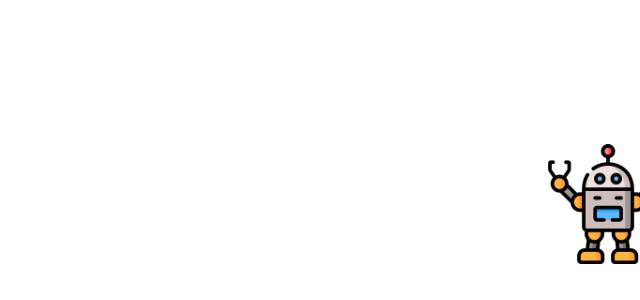
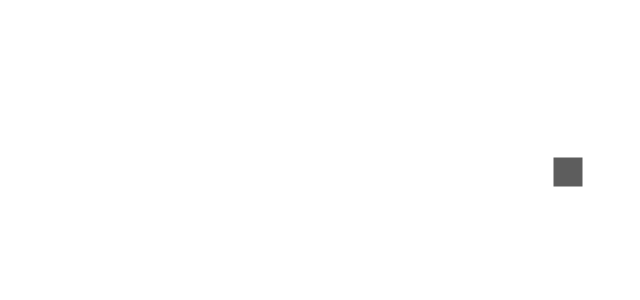
Before and after one commit to fatiimhh/ai-companion, a React (Vite) app: page / in a window 1280 px wide. Shown: the part 556-856 px from the top of the page, without its empty margins (640-1280 px from the left). Built offline with nearby package versions, Linux system fonts and the light colour scheme.

Commit message:
App.tsx changes

```diff
--- a/src/App.tsx
+++ b/src/App.tsx
@@ -1,8 +1,6 @@
 import { useState } from "react";
-
-import Character from "./components/Character/Character";
+import Character3D from "./components/Character3D/Character3D";
 import ChatBubble from "./components/ChatBubble/ChatBubble";
-
 import type { Emotion } from "./logic/doo/types";
 
 function App() {
@@ -33,10 +31,9 @@ function App() {
         />
       )}
 
-      <Character
-        emotion={emotion}
-        onClick={handleCharacterClick}
-      />
+      <div onClick={handleCharacterClick}>
+        <Character3D emotion={emotion} />
+      </div>
     </div>
   );
 }
```
